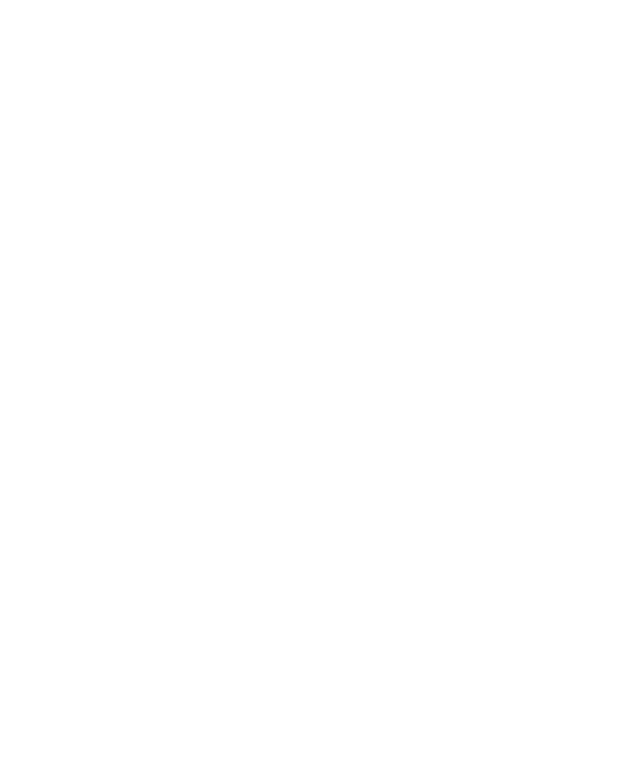
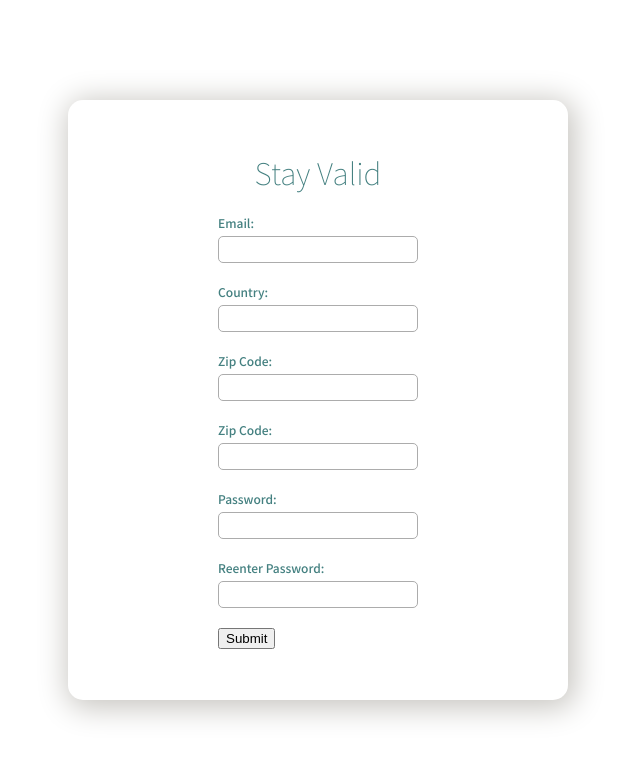
Before and after one commit to rypmaloney/form-validation, a plain HTML site: page index.html in a window 1280 px wide. Shown: the whole page, without its empty margins (322-962 px from the left). Drawn offline with Linux system fonts and the light colour scheme.

Commit message:
Structured form in html. Initial styling.

```diff
--- a/index.html
+++ b/index.html
@@ -7,11 +7,38 @@
   <meta name="author" content="Ryan Maloney">
   <meta name="viewport" content="width=device-width, initial-scale=1, maximum-scale=1">
 
+  <link rel="preconnect" href="https://fonts.googleapis.com">
+<link rel="preconnect" href="https://fonts.gstatic.com" crossorigin>
+<link href="https://fonts.googleapis.com/css2?family=Noto+Sans+KR:wght@100;300;400;500&display=swap" rel="stylesheet">
+
   <link rel="stylesheet" href="style.css">
 </head>
 <body>
+    <div id='formContainer'>
+        <div id='card'>
+            <form>
+                <h1>Stay Valid</h1>
+                <label for='email'>Email:</label><br>
+                <input type='text' id='email' name='email' required><br>
+                <label for='country' >Country:</label><br>
+                <input type='text' id='country' name='country' required><br>
+                <label for='zipcode'>Zip Code:</label><br>
+                <input type='text' id='zip' name='zip' required><br>
+                <label for='zipcode'>Zip Code:</label><br>
+                <input type='text' id='zip' name='zip' required><br>
+                <label for='pass'>Password:</label><br>
+                <input type='text' id='pass' name='pass' required><br>
+                <label for='passConfirm'>Reenter Password:</label><br>
+                <input type='text' id='passConfirm' name='passConfirm' required><br>
+
+                <button type="button" id='submitButton'>Submit</button>
+
+            </form>
+        </div>
 
 
+
+    </div>
 
   <script src="scripts.js"></script>
 </body>
--- a/style.css
+++ b/style.css
@@ -0,0 +1,62 @@
+body{
+    margin:0;
+    padding:0;
+    font-family: 'Noto Sans KR', sans-serif;
+    color: rgb(68, 128, 128);
+
+}
+
+
+#formContainer{
+    display: flex;
+    flex-direction: column;
+    align-content: center;
+    justify-content: center;
+    width: 100%;
+    height: 100vh;
+}
+
+#card{
+    display: flex;
+    flex-direction: row;
+    margin: auto;
+    width: 500px;
+    height: 600px;
+    box-shadow: 3px 4px 30px 4px rgb(199, 197, 192);
+    border-radius: 15px;
+
+}
+
+form{
+    margin:auto;
+    height: 90%;
+
+}
+
+h1{
+    font-size: 30px;
+    font-weight: 200;
+    width: 100%;
+    text-align: center;
+
+}
+
+input[type='text']{
+    width: 200px;
+    margin-bottom: 20px;
+    margin-top: 5px;
+    outline: none;
+    border: 1px solid rgb(172, 172, 172);
+    padding: 5px;
+    border-radius: 5px;
+
+}
+
+input[type='text']:focus{
+    box-shadow: inset 1px 1px 3px 1px rgb(194, 190, 190);
+}
+
+label{
+    font-size: 12px;
+    font-weight: 500;
+}
```
